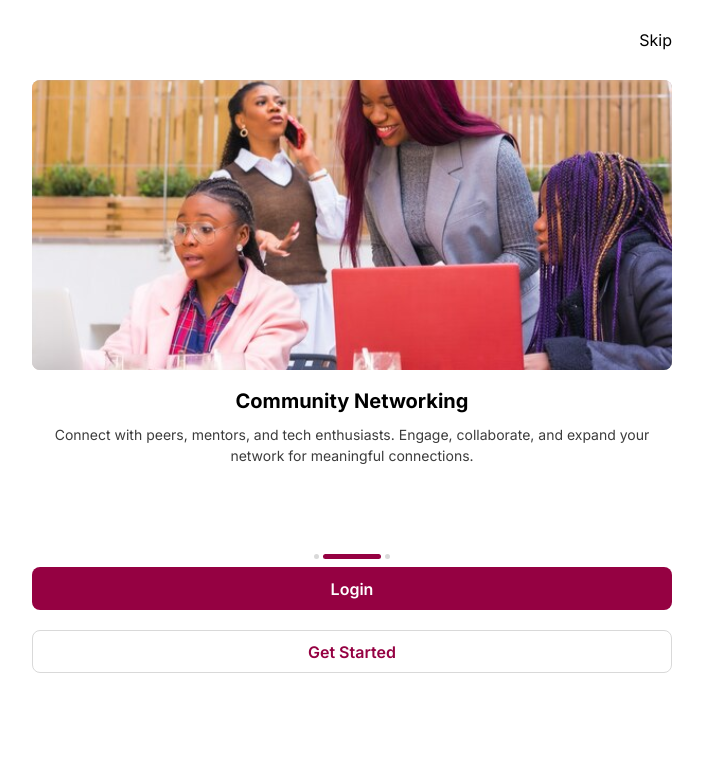
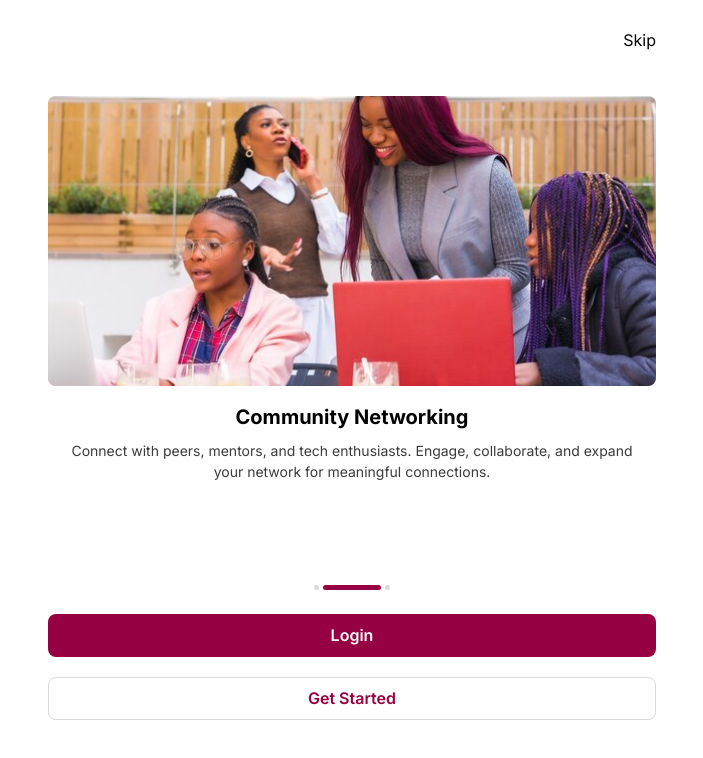
Before and after one commit to opulencedeveloper/hercademy, a Next.js app: page /auth in a window 1280 px wide. Shown: the top 758 px of the page, without its empty margins (288-991 px from the left). Built offline with nearby package versions, Linux system fonts and the light colour scheme.

Commit message:
added-five

```diff
--- a/pages/auth/index.js
+++ b/pages/auth/index.js
@@ -31,5 +31,5 @@ export default function Home() {
     default:
       componentToRender = <OnBoarding switcher={switcher} />;
   }
-  return <div className="relative max-w-[40rem] h-full mx-auto scrollbar-hide overflow-y-auto mt-7 pb-20">{componentToRender}</div>;
+  return <div className="relative max-w-[40rem] h-screen px-4 mx-auto scrollbar-hide overflow-y-auto mt-7 pb-20">{componentToRender}</div>;
 }
```
